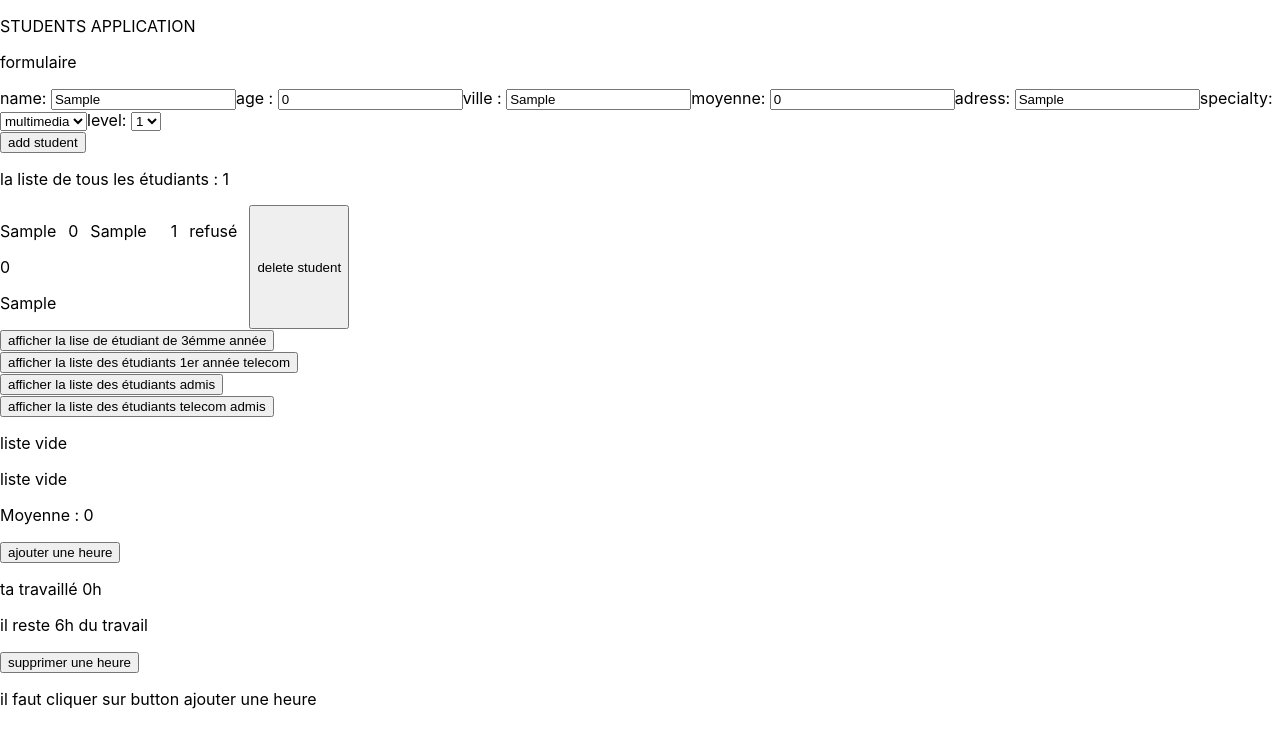
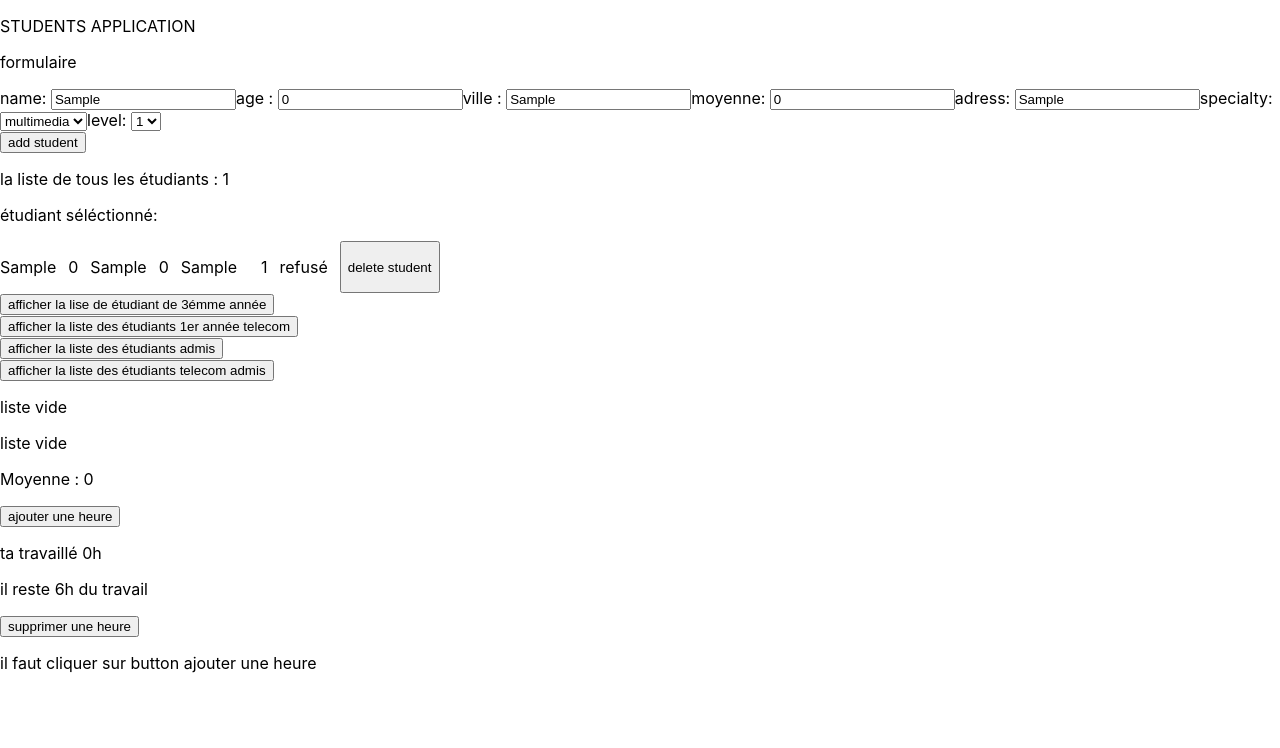
Before and after one commit to Anfel-web/studentReact, a React (Create React App) app: page / in a window 1280 px wide. Both pictures are taken after typing "Sample", "Sample", "Sample" into the empty fields and a click on the button "add student". Shown: the top 748 px of the page. Built offline with nearby package versions, Linux system fonts and the light colour scheme.

Commit message:
display selected student aafter hover

```diff
--- a/src/components/StudentsList.jsx
+++ b/src/components/StudentsList.jsx
@@ -3,20 +3,20 @@ import React, { useState } from "react";
 
 const StudentsList = (props) => {
     const [selectedStudent, setSelectedStudent] = useState("");
-    const [selectedList, setselectedList] = useState("");
+    const [selectedStudentItem, setSelectedStudentItem] = useState(null);
     return (
         <div>
-
             <p> la liste de tous les étudiants : {props.listStudentsWithStatus.length}</p>
-            {props.listStudentsWithStatus.length === 0 ? <p>liste vide </p> : props.listStudentsWithStatus.map((student) => <div style={{ display: 'flex', gap: "12px" }}>
-                <div onMouseEnter={() =>
-                    setselectedList
-                    (student.name)}
-                    onMouseLeave={() => setselectedList("")}>
-
+            <p>étudiant séléctionné: {selectedStudentItem?.name} {selectedStudentItem?.age} {selectedStudentItem?.ville}</p>
+            {props.listStudentsWithStatus.length === 0 ? <p>liste vide </p> : props.listStudentsWithStatus.map((student) => <>
+                <div style={{ display: 'flex', gap: "12px" }}
+                    onMouseEnter={() =>
+                        setSelectedStudentItem
+                            (student)}
+                    onMouseLeave={() => setSelectedStudentItem(null)}>
                     <p>{student.name}</p>
                     <p>{student.age}</p>
-                <p> {student.ville}</p>{selectedList}</div>
+                    <p> {student.ville}</p>
                     <p>{student.moyenne}</p>
                     <p>{student.adress}</p>
                     <p>{student.specialty}</p>
@@ -33,8 +33,7 @@ const StudentsList = (props) => {
                         onMouseLeave={() => setSelectedStudent("")}
                     >
                         {selectedStudent === student.name ? "cliquer pour supprimé" : "delete student"}</button>
-
-            </div>
+                </div></>
             )
             }
 
```
Lines whose indentation alone changed are shown as unchanged.
